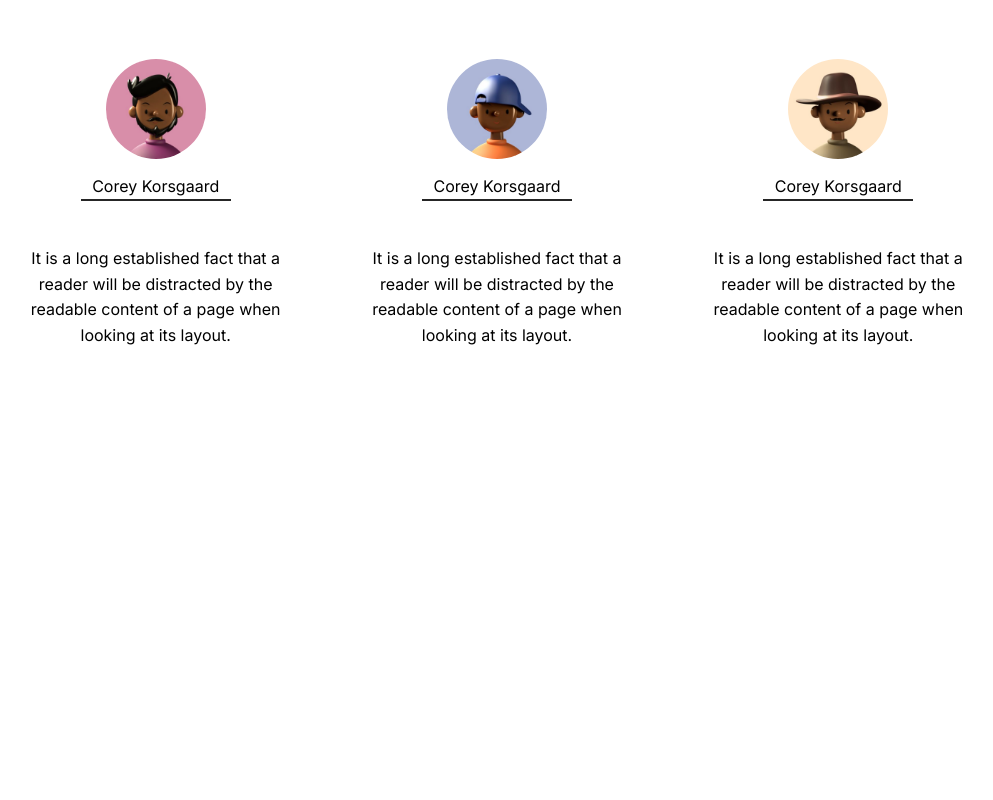
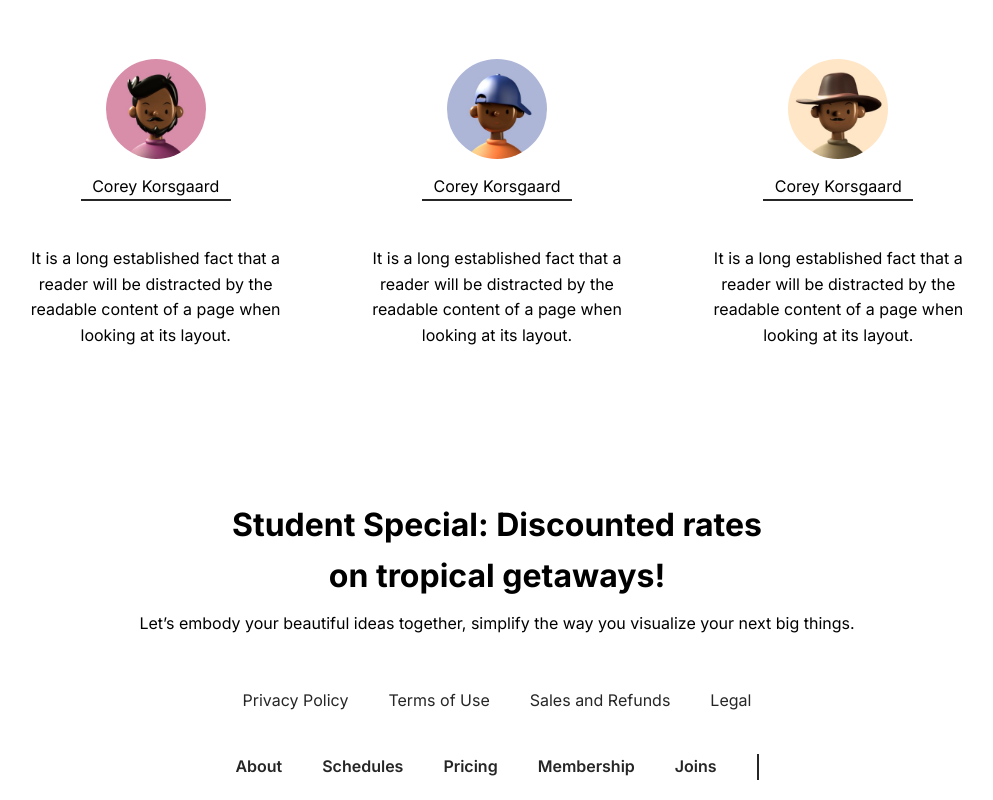
Before and after one commit to CodeWithIfty/education-website, a React (Vite) app: page / in a window 1280 px wide. Shown: the part 3722-4522 px from the top of the page, without its empty margins (143-1136 px from the left). Before the commit the page ends 4221 px from the top, so only its background shows below. Built offline with nearby package versions, Linux system fonts and the light colour scheme.

Commit message:
added footer section

```diff
--- a/src/App.jsx
+++ b/src/App.jsx
@@ -1,5 +1,6 @@
 import DiscountSection from "./DiscountSection/DiscountSection";
 import BookNowSection from "./components/BookNowSection/BookNowSection";
+import Footer from "./components/Footer/Footer";
 import HeroSection from "./components/HeroSection/HeroSection";
 import Navbar from "./components/Navbar/Navbar";
 import OurDestinationSection from "./components/OurDestinationSection/OurDestinationSection";
@@ -16,6 +17,7 @@ function App() {
       <DiscountSection />
       <BookNowSection />
       <TestimonialsSection />
+      <Footer />
     </div>
   );
 }
--- /dev/null
+++ b/src/components/Footer/Footer.jsx
@@ -0,0 +1,50 @@
+import style from "./footer.module.css";
+const Footer = () => {
+  return (
+    <footer className="container" style={{ textAlign: "center" }}>
+      <h1>
+        Student Special: Discounted rates <br /> on tropical getaways!
+      </h1>
+      <p style={{ marginTop: "10px" }}>
+        Let’s embody your beautiful ideas together, simplify the way you
+        visualize your next big things.
+      </p>
+
+      <div className={style.footerLinksContainer}>
+        <ul className={style.footerLinks}>
+          <li>
+            <a href="#">Privacy Policy</a>
+          </li>
+          <li>
+            <a href="#">Terms of Use</a>
+          </li>
+          <li>
+            <a href="#">Sales and Refunds</a>
+          </li>
+          <li>
+            <a href="#">Legal</a>
+          </li>
+          <div className={style.boldLinks}>
+            <li>
+              <a href="#">About</a>
+            </li>
+            <li>
+              <a href="#">Schedules</a>
+            </li>
+            <li>
+              <a href="#">Pricing</a>
+            </li>
+            <li>
+              <a href="#">Membership</a>
+            </li>
+            <li>
+              <a href="#">Joins</a>
+            </li>
+          </div>
+        </ul>
+      </div>
+    </footer>
+  );
+};
+
+export default Footer;
--- /dev/null
+++ b/src/components/Footer/footer.module.css
@@ -0,0 +1,27 @@
+.footerLinksContainer {
+}
+.footerLinks {
+  list-style: none;
+  display: flex;
+  justify-content: center;
+  align-items: center;
+  flex-wrap: wrap;
+  gap: 40px;
+  margin-top: 52px;
+  padding-bottom: 20px;
+}
+
+.footerLinks li a {
+  text-decoration: none;
+  color: var(--black);
+}
+.boldLinks {
+  display: flex;
+  justify-content: center;
+  align-items: center;
+  flex-wrap: wrap;
+  gap: 40px;
+  padding-right: 40px;
+  border-right: 2px solid var(--black);
+  font-weight: 600;
+}
```
